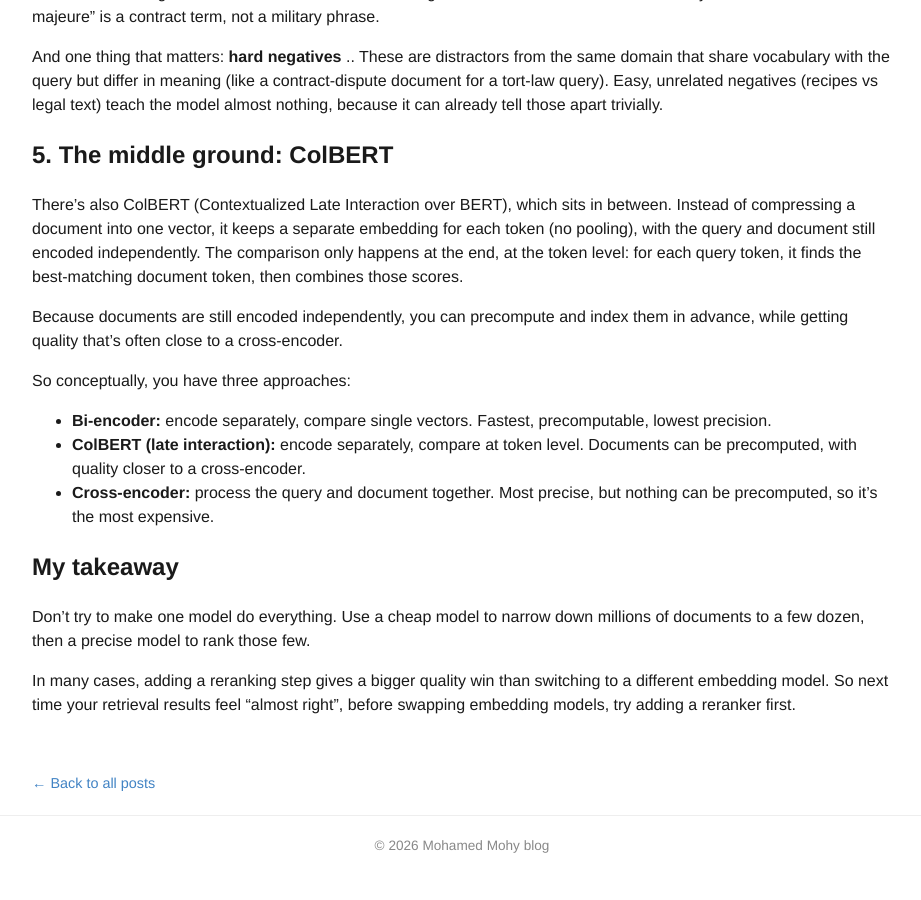
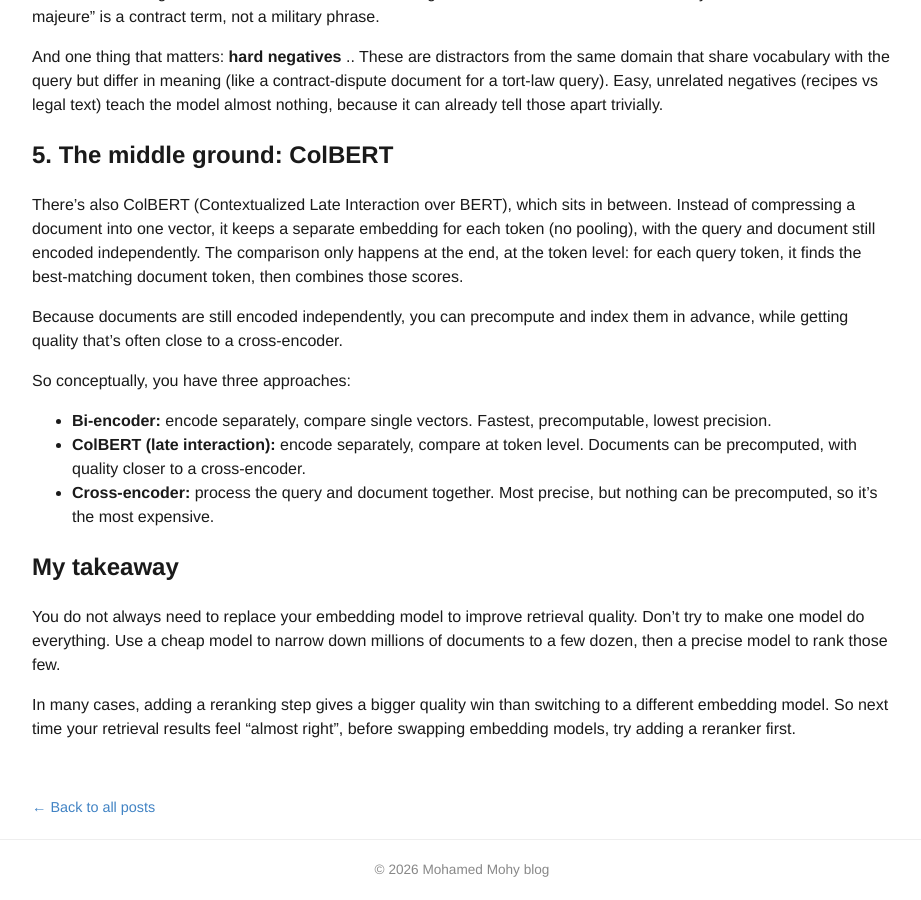
Before and after one commit to MohamedMohy10/blog, a Jekyll site: the page built from _posts/2026-10-09-bi-encoders-vs-cross-encoders.md, in a window 1280 px wide and 900 px high, scrolled down 2064 px. Shown: the whole window, without its empty margins (178-1099 px from the left). Built offline with Jekyll 4.4.1, drawn with Linux system fonts in a browser that asks for light colours; before the commit the page ends 2940 px from its top, so only the background shows below that.

Commit message:
Enhance retrieval quality discussion in blog post
Added insights on improving retrieval quality without replacing embedding models, emphasizing the use of reranking.

```diff
--- a/_posts/2026-10-09-bi-encoders-vs-cross-encoders.md
+++ b/_posts/2026-10-09-bi-encoders-vs-cross-encoders.md
@@ -66,6 +66,7 @@ So conceptually, you have three approaches:
 
 ## My takeaway
 
+You do not always need to replace your embedding model to improve retrieval quality.
 Don't try to make one model do everything. Use a cheap model to narrow down millions of documents to a few dozen, then a precise model to rank those few.
 
 In many cases, adding a reranking step gives a bigger quality win than switching to a different embedding model. So next time your retrieval results feel "almost right", before swapping embedding models, try adding a reranker first.
```
